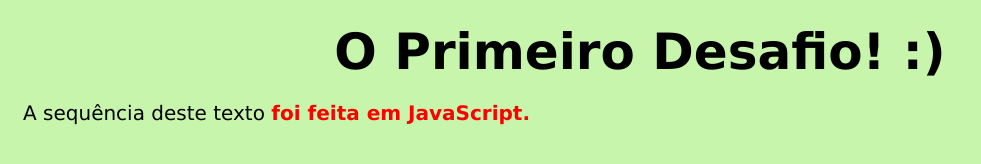
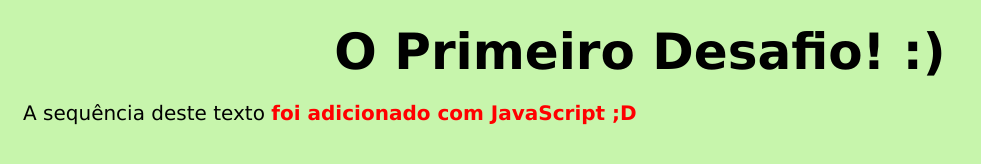
Before and after one commit to alishowsilabas/javascript7Dias, a plain HTML site: page index.html in a window 1280 px wide. Shown: the whole page, without its empty margins (0-981 px from the left). Drawn offline with Linux system fonts and the light colour scheme.

Commit message:
Update desafio

```diff
--- a/index.html
+++ b/index.html
@@ -4,15 +4,15 @@
 <head>
     <meta charset="UTF-8">
     <meta name="viewport" content="width=device-width, initial-scale=1.0">
-    <link rel="stylesheet" href="index.css">
     <link rel="icon" href="img/pageIcon.png">
     <title>Desafio 1</title>
+    <link rel="stylesheet" href="styles.css">
 </head>
 
 <body style="background-color: #b9f398cc;">
     <h1> O Primeiro Desafio! :) </h1>
 
-    <p>A sequência deste texto <span id="continuacaoEmJS"></span>
+    <p>A sequência deste texto <span id="textJS"></span>
         <script src="index.js"></script>
     </p>
 
--- a/index.js
+++ b/index.js
@@ -1,3 +1,3 @@
-let continuacaoTexto = 'foi feita em JavaScript.';
-let elementoSpan = document.getElementById("continuacaoEmJS");
-elementoSpan.innerHTML = continuacaoTexto;
+let addedText = 'foi adicionado com JavaScript ;D';
+let spanID = document.getElementById("textJS");
+spanID.innerHTML = addedText;
--- a/index.css
+++ b/styles.css
@@ -12,7 +12,7 @@ h1 {
     font-family: Verdana, Geneva, Tahoma, sans-serif;
 }
 
-#continuacaoEmJS {
+#textJS {
     color: red;
     font-weight: bold;
 }
```
